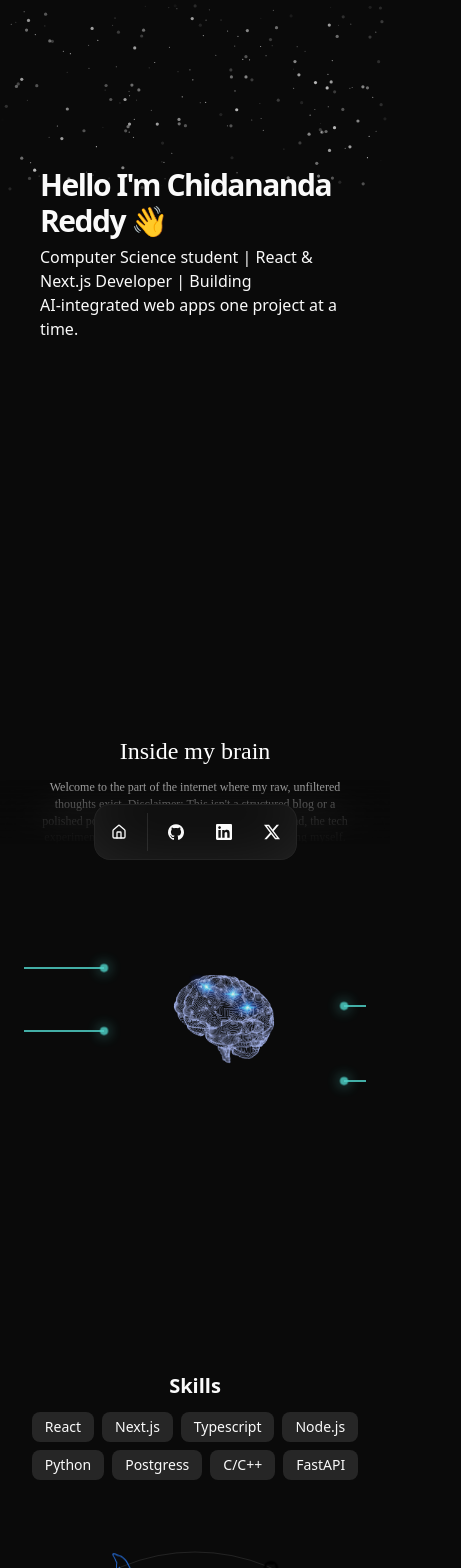
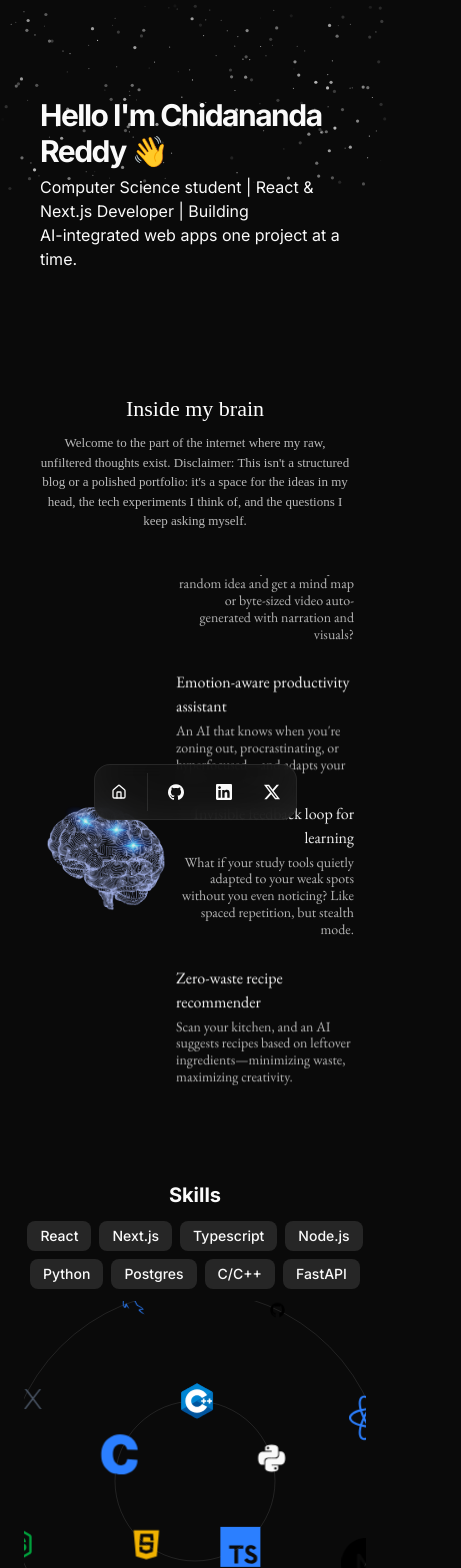
Before and after one commit to Chidanandareddyj/Portfolio, a Next.js app: page / in a window 390 px wide. Shown: the top 1568 px of the page, 461 px wide, since content can reach past the window. Built offline with nearby package versions, Linux system fonts and the light colour scheme.

Commit message:
Fixed styling

```diff
--- a/Data/data.ts
+++ b/Data/data.ts
@@ -1,5 +1,3 @@
-import { nav } from "motion/react-client";
-import { Geist, Geist_Mono } from "next/font/google";
 import { Icons } from "@/components/icons";
 import { HomeIcon, NotebookIcon } from "lucide-react";
 
@@ -53,7 +51,7 @@ const Data = {
     "Typescript",
     "Node.js",
     "Python",
-    "Postgress",
+    "Postgres",
     "C/C++",
     "FastAPI",
   ]
--- a/app/globals.css
+++ b/app/globals.css
@@ -6,8 +6,8 @@
 @theme inline {
   --color-background: var(--background);
   --color-foreground: var(--foreground);
-  --font-sans: var(--font-geist-sans);
-  --font-mono: var(--font-geist-mono);
+  --font-sans: var(--font-sans);
+  --font-mono: var(--font-mono);
   --color-sidebar-ring: var(--sidebar-ring);
   --color-sidebar-border: var(--sidebar-border);
   --color-sidebar-accent-foreground: var(--sidebar-accent-foreground);
@@ -122,6 +122,9 @@
 }
 
 @layer base {
+  html, body {
+    overflow-x: hidden;
+  }
   * {
     @apply border-border outline-ring/50;
   }
--- a/components/BrainSection.css
+++ b/components/BrainSection.css
@@ -268,90 +268,97 @@
     width: 100%;
     max-width: 100vw;
     overflow: hidden;
-    padding: 15px 0;
+    padding: 16px 0;
     position: relative;
-    min-height: 100vh;
+    min-height: 0;
     box-sizing: border-box;
   }
 
   .brain-content {
-    padding: 0 15px;
-    margin-bottom: 15px;
+    padding: 0 16px;
+    margin-bottom: 12px;
     width: 100%;
     max-width: 100%;
     box-sizing: border-box;
   }
 
-  .brain-title { font-size: 24px; margin-bottom: 10px; }
+  .brain-title { font-size: 22px; margin-bottom: 8px; }
 
   .brain-subtitle {
-    font-size: 12px;
-    line-height: 1.4;
+    font-size: 13px;
+    line-height: 1.5;
     max-width: 100%;
   }
 
   .brain-container {
     position: relative;
     width: 100%;
-    height: 250px;
-    overflow-x: scroll;
-    overflow-y: hidden;
-    -webkit-overflow-scrolling: touch;
-    scrollbar-width: none;
-    -ms-overflow-style: none;
-    touch-action: pan-x;
+    height: auto;
+    overflow: hidden;
     margin: 0;
-    padding: 0;
+    padding: 0 12px;
     box-sizing: border-box;
   }
 
   .brain-visualization {
     position: relative;
-    width: 500px;
-    height: 50%;
+    width: 100%;
+    height: auto;
     display: flex;
+    flex-direction: column;
     justify-content: center;
     align-items: center;
-    transform: translateX(calc(50% - 300px));
+    transform: none;
     margin: 0;
     padding: 0;
     box-sizing: border-box;
   }
 
   .brain-image {
-    position: absolute;
-    left: 50%;
-    transform: translateX(-50%);
-    width: 120px;
+    position: relative;
+    left: auto;
+    transform: none;
+    width: 140px;
     height: auto;
+    margin-bottom: 12px;
   }
 
   .ideas-container {
-  position: relative;
+    position: relative;
     width: 100%;
-    height: 100%;
+    height: auto;
     left: 0;
+    display: flex;
+    flex-direction: column;
+    gap: 12px;
+    align-items: stretch;
   }
 
   .idea-block {
-    position: absolute;
-    width: 110px;
+    position: relative;
+    width: 100%;
+    height: auto;
+    top: auto;
+    text-align: left;
   }
+
+  /* neutralize desktop absolute placement */
+  .idea-block.left,
+  .idea-block.right { right: auto; left: auto; }
+  .idea-block:nth-child(1),
+  .idea-block:nth-child(2),
+  .idea-block:nth-child(3),
+  .idea-block:nth-child(4) { top: auto; }
+
+  /* hide connectors on mobile */
+  .idea-line,
+  .idea-block::after { display: none; }
 }
 /* Hide scrollbars in WebKit browsers */
-.brain-container::-webkit-scrollbar {
-  .brain-container {
-    position: relative;
-    width: 100%;
-    height: 250px;
-    overflow-x: scroll;
-    overflow-y: hidden;
-    touch-action: pan-x;
-    margin: 0;
-    padding: 0;
-    box-sizing: border-box;
-  }
+.brain-container::-webkit-scrollbar { display: none; }
 
+/* Extra small adjustments for mobile scroll layout */
+@media (max-width: 768px) {
   .idea-block.left .idea-line { right: -50px; }
   .idea-block.right .idea-line { left: -50px; }
 
@@ -364,28 +371,4 @@
     left: -53px;
     transform: translateY(-50%);
   }
-
-
-  .brain-container::before,
-  .brain-container::after {
-    width: 30px;
-    height: 100%;
-    top: 0;
-    position: absolute;
-    z-index: 2;
-    animation: swipeHint 2s infinite;
-  }
-
-  @keyframes swipeHint {
-    0%, 100% { opacity: 0.3; }
-    50% { opacity: 0.8; }
-  }
-
-  .brain-section .scroll-button { bottom: 60px; }
-
-  /* Prevent horizontal scroll overflow */
-  html, body {
-    max-width: 100%;
-    overflow-x: hidden;
-  }
 }
--- a/components/Hero.tsx
+++ b/components/Hero.tsx
@@ -1,13 +1,10 @@
 import React from "react";
 import { TextAnimate } from "./magicui/text-animate";
-import { Particles } from "./magicui/particles";
 
 const Hero = () => {
   return (
-    <div className="relative overflow-hidden h-[500px] w-full">
-
-
-      <div className="relative z-10 mx-auto w-full max-w-2xl space-y-8 h-full flex flex-col justify-center px-4">
+    <div className="relative overflow-hidden h-[360px] sm:h-[500px] w-full">
+      <div className="relative z-10 mx-auto w-full max-w-2xl space-y-6 sm:space-y-8 h-full flex flex-col justify-center px-4">
         <div className="gap-2 flex justify-between">
           <div className="flex-col flex flex-1 space-y-1.5">
             <TextAnimate
--- a/components/Projects.tsx
+++ b/components/Projects.tsx
@@ -37,7 +37,7 @@ const Projects = () => {
               </p>
               <p className="text-neutral-400 mt-1 relative z-20 text-xs">
                 <a
-                  href="https://github.com/VIT-AP/VITAP-Website"
+                  href="https://github.com/Chidanandareddyj/Byte_Learn"
                   target="_blank"
                   rel="noopener noreferrer"
                   className="underline hover:text-white transition-colors"
--- a/components/Skills.tsx
+++ b/components/Skills.tsx
@@ -2,18 +2,15 @@ import React from 'react'
 import { OrbitingCircles } from './magicui/orbiting-circles'
 import { Icons } from './icons'
 import { RiSupabaseFill, RiTailwindCssFill } from 'react-icons/ri'
-import { FaNodeJs, FaPython } from 'react-icons/fa'
+import { FaNodeJs } from 'react-icons/fa'
 import { BiLogoPython } from 'react-icons/bi'
 import { DiJavascript, DiMysql } from 'react-icons/di'
 import { SiExpress } from 'react-icons/si'
 import { GitHubLogoIcon } from '@radix-ui/react-icons'
-import { BlurFade } from './magicui/blur-fade'
-import { Badge } from './ui/badge'
-import Data from '@/Data/data'
 
 const Skills = () => {
   return (
-    <div  className="relative flex items-center justify-center overflow-hidden h-[500px] w-full">
+    <div  className="relative flex items-center justify-center overflow-hidden h-[360px] sm:h-[500px] w-full">
 
         <OrbitingCircles iconSize={50} radius={190} reverse={true}>
             <Icons.react className="text-4xl text-blue-500" />
--- a/components/navbar.tsx
+++ b/components/navbar.tsx
@@ -13,9 +13,12 @@ import Link from "next/link";
 
 export default function Navbar() {
   return (
-    <div className="pointer-events-auto fixed inset-x-0 bottom-0 z-30 mx-auto mb-4 flex origin-bottom h-full max-h-14">
-      <div className="fixed bottom-0 inset-x-0 h-16 w-full bg-background to-transparent backdrop-blur-lg [-webkit-mask-image:linear-gradient(to_top,black,transparent)] dark:bg-background"></div>
-      <Dock iconMagnification={60} direction="middle" className="z-50 pointer-events-auto relative mx-auto flex min-h-full h-full items-center px-1 bg-background [box-shadow:0_0_0_1px_rgba(0,0,0,.03),0_2px_4px_rgba(0,0,0,.05),0_12px_24px_rgba(0,0,0,.05)] transform-gpu dark:[border:1px_solid_rgba(255,255,255,.1)] dark:[box-shadow:0_-20px_80px_-20px_#ffffff1f_inset] ">
+    <div className="fixed inset-x-0 bottom-6 z-30 mx-auto flex justify-center pointer-events-none">
+      <Dock
+        iconMagnification={60}
+        direction="middle"
+        className="group z-50 pointer-events-auto relative mx-auto flex h-14 min-h-full items-center px-1 rounded-2xl bg-background/90 backdrop-blur [box-shadow:0_0_0_1px_rgba(0,0,0,.06),0_6px_24px_rgba(0,0,0,.12)] transition-all duration-300 transform-gpu hover:-translate-y-1 hover:[box-shadow:0_0_0_1px_rgba(0,0,0,.08),0_12px_36px_rgba(0,0,0,.24)] dark:[border:1px_solid_rgba(255,255,255,.12)] dark:[box-shadow:0_-20px_80px_-20px_#ffffff1f_inset]"
+      >
         {DATA.navbar.map((item) => (
           <DockIcon key={item.href}>
             <Tooltip>
@@ -24,7 +27,7 @@ export default function Navbar() {
                   href={item.href}
                   className={cn(
                     buttonVariants({ variant: "ghost", size: "icon" }),
-                    "size-12"
+                    "size-12 transition-transform duration-200 hover:scale-110"
                   )}
                 >
                   <item.icon className="size-4" />
@@ -47,7 +50,7 @@ export default function Navbar() {
                     href={social.url}
                     className={cn(
                       buttonVariants({ variant: "ghost", size: "icon" }),
-                      "size-12"
+                      "size-12 transition-transform duration-200 hover:scale-110"
                     )}
                   >
                     <social.icon className="size-4" />
--- /dev/null
+++ b/components/ui/wavy-background.tsx
@@ -0,0 +1,132 @@
+"use client";
+import { cn } from "@/lib/utils";
+import React, { useEffect, useRef, useState } from "react";
+import { createNoise3D } from "simplex-noise";
+
+export const WavyBackground = ({
+  children,
+  className,
+  containerClassName,
+  colors,
+  waveWidth,
+  backgroundFill,
+  blur = 10,
+  speed = "fast",
+  waveOpacity = 0.5,
+  ...props
+}: {
+  children?: any;
+  className?: string;
+  containerClassName?: string;
+  colors?: string[];
+  waveWidth?: number;
+  backgroundFill?: string;
+  blur?: number;
+  speed?: "slow" | "fast";
+  waveOpacity?: number;
+  [key: string]: any;
+}) => {
+  const noise = createNoise3D();
+  let w: number,
+    h: number,
+    nt: number,
+    i: number,
+    x: number,
+    ctx: any,
+    canvas: any;
+  const canvasRef = useRef<HTMLCanvasElement>(null);
+  const getSpeed = () => {
+    switch (speed) {
+      case "slow":
+        return 0.001;
+      case "fast":
+        return 0.002;
+      default:
+        return 0.001;
+    }
+  };
+
+  const init = () => {
+    canvas = canvasRef.current;
+    ctx = canvas.getContext("2d");
+    w = ctx.canvas.width = window.innerWidth;
+    h = ctx.canvas.height = window.innerHeight;
+    ctx.filter = `blur(${blur}px)`;
+    nt = 0;
+    window.onresize = function () {
+      w = ctx.canvas.width = window.innerWidth;
+      h = ctx.canvas.height = window.innerHeight;
+      ctx.filter = `blur(${blur}px)`;
+    };
+    render();
+  };
+
+  const waveColors = colors ?? [
+    "#38bdf8",
+    "#818cf8",
+    "#c084fc",
+    "#e879f9",
+    "#22d3ee",
+  ];
+  const drawWave = (n: number) => {
+    nt += getSpeed();
+    for (i = 0; i < n; i++) {
+      ctx.beginPath();
+      ctx.lineWidth = waveWidth || 50;
+      ctx.strokeStyle = waveColors[i % waveColors.length];
+      for (x = 0; x < w; x += 5) {
+        var y = noise(x / 800, 0.3 * i, nt) * 100;
+        ctx.lineTo(x, y + h * 0.5); // adjust for height, currently at 50% of the container
+      }
+      ctx.stroke();
+      ctx.closePath();
+    }
+  };
+
+  let animationId: number;
+  const render = () => {
+    ctx.fillStyle = backgroundFill || "black";
+    ctx.globalAlpha = waveOpacity || 0.5;
+    ctx.fillRect(0, 0, w, h);
+    drawWave(5);
+    animationId = requestAnimationFrame(render);
+  };
+
+  useEffect(() => {
+    init();
+    return () => {
+      cancelAnimationFrame(animationId);
+    };
+  }, []);
+
+  const [isSafari, setIsSafari] = useState(false);
+  useEffect(() => {
+    // I'm sorry but i have got to support it on safari.
+    setIsSafari(
+      typeof window !== "undefined" &&
+        navigator.userAgent.includes("Safari") &&
+        !navigator.userAgent.includes("Chrome")
+    );
+  }, []);
+
+  return (
+    <div
+      className={cn(
+        "h-screen flex flex-col items-center justify-center",
+        containerClassName
+      )}
+    >
+      <canvas
+        className="absolute inset-0 z-0"
+        ref={canvasRef}
+        id="canvas"
+        style={{
+          ...(isSafari ? { filter: `blur(${blur}px)` } : {}),
+        }}
+      ></canvas>
+      <div className={cn("relative z-10", className)} {...props}>
+        {children}
+      </div>
+    </div>
+  );
+};
--- a/package.json
+++ b/package.json
@@ -23,6 +23,7 @@
     "react": "19.1.0",
     "react-dom": "19.1.0",
     "react-icons": "^5.5.0",
+    "simplex-noise": "^4.0.3",
     "tailwind-merge": "^3.3.1",
     "tailwindcss-animate": "^1.0.7",
     "three": "^0.178.0"
```
Also changed, not shown: 1 other file (tests, documents, lock files or other folders).
